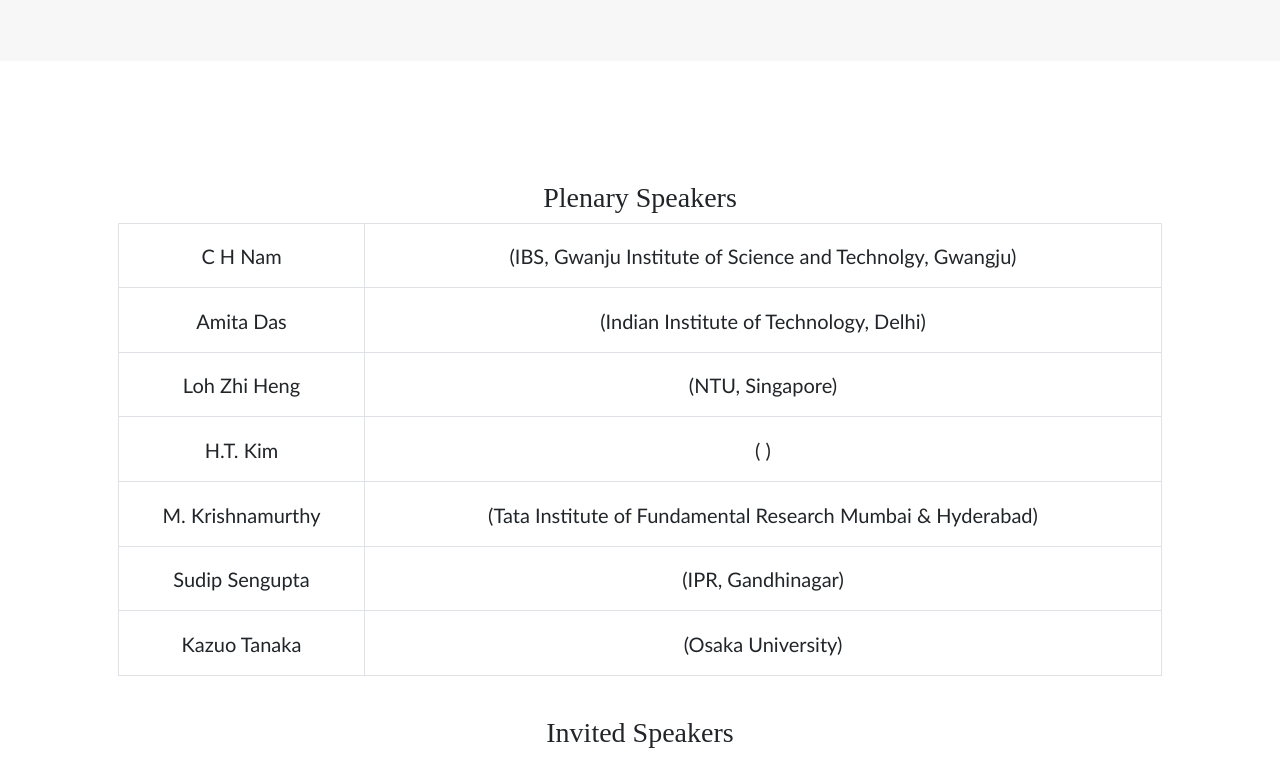
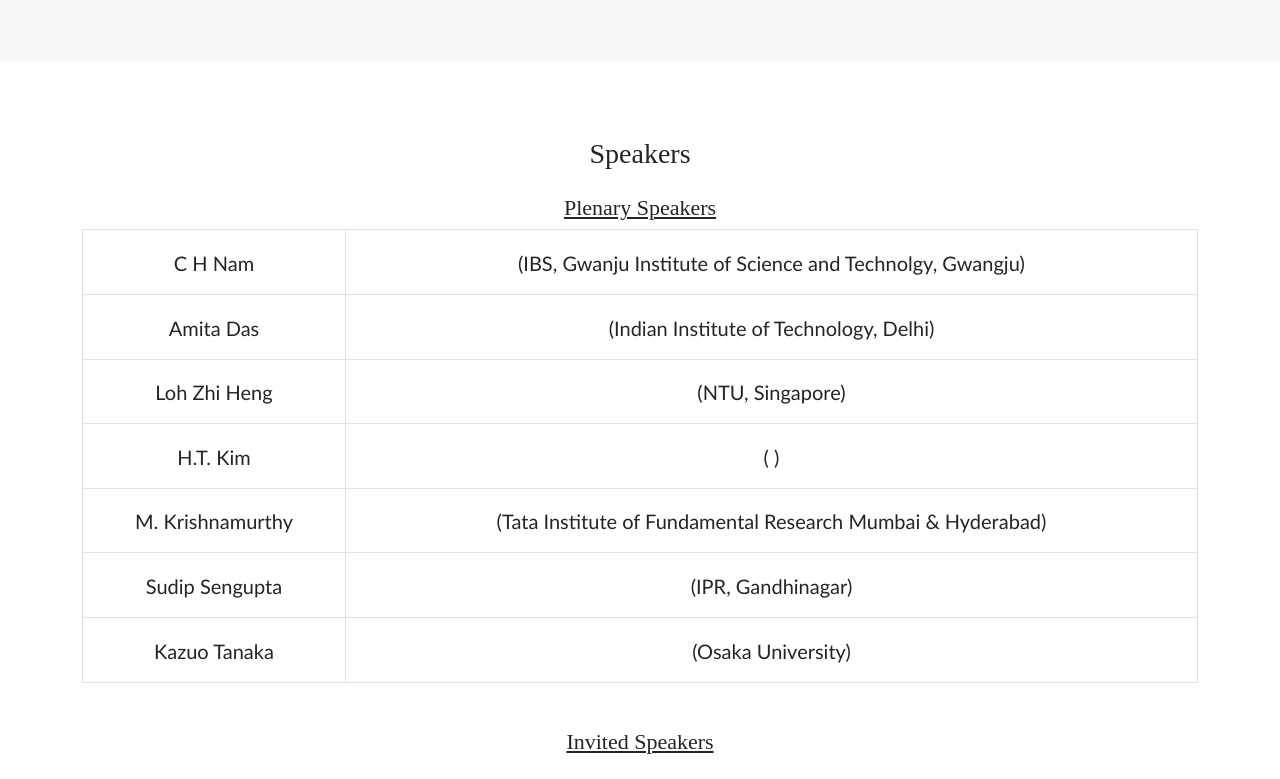
Before and after one commit to avadhesh3824/ASILS, a plain HTML site: page index.html in a window 1280 px wide. Shown: the part 2243-3022 px from the top of the page. Drawn offline with nearby package versions, Linux system fonts and the light colour scheme.

Commit message:
Add files via upload

```diff
--- a/index.html
+++ b/index.html
@@ -309,25 +309,22 @@
                     <td>Abstract Submission</td>
                     <td><button type="button" class="btn btn-primary btn-md">Download</button></td>
                 </tr>
-
-
                 <tr>
                     <td>Programme Details</td>
                     <td><button type="button" class="btn btn-primary btn-md">Download</button></td>
                 </tr>
-
             </table>
-
         </div>
     </section>
 
     <!--Invited Speaker-->
     <section id="Speakers" class="Speakers">
         <div class="container-fluid p-5">
-            <div class="container my-4">
+            <div class="container my-4 text-center" style="font-family: 'Trajan', serif;font-size:28px;
+"> Speakers</span></h3>
                 <div class="row">
-                    <div class="col-md-12 text-center p-5" style="font-family: 'Trajan', serif;font-size:28px;">
-                        <h3>Plenary Speakers</span> </h3>
+                    <div class="col-md-12 text-center" style="font-family: 'Trajan', serif;font-size:28px;">
+                        <h3 class="text" style="padding-top:20px;font-size:22px;"><u>Plenary Speakers</u></span> </h3>
 
                         <table class="table table-bordered text-center">
                 <tr>
@@ -361,7 +358,7 @@
 
               </tbody>
             </table>
-<h3 class="invited p-4">Invited  Speakers</span> </h3>
+            <h3 class="text" style="padding-top:30px;margin-bottom:30px;font-size:22px;"><u>Invited  Speakers</u></span> </h3>
 
 <table class="table table-bordered text-center">
                 <tr>
```
